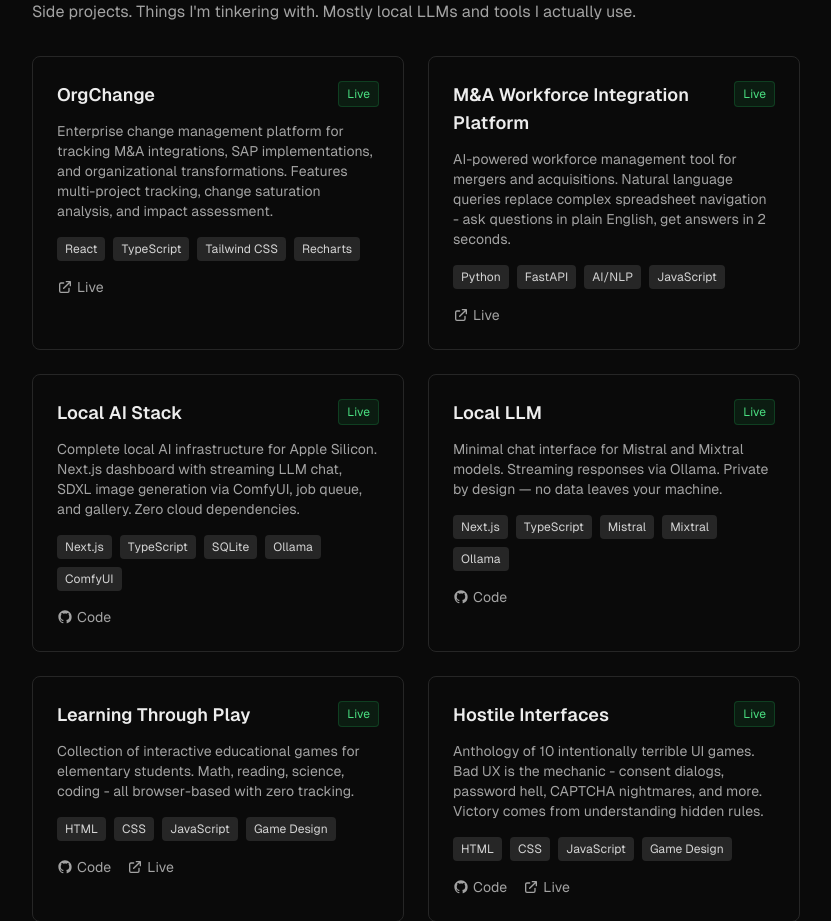
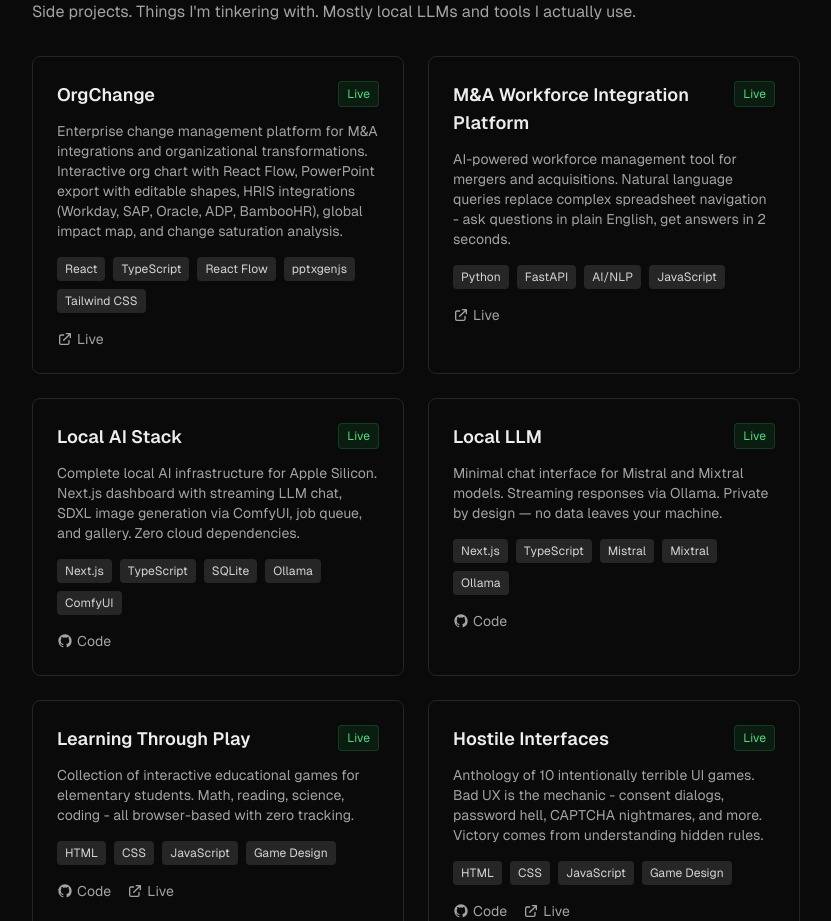
Before and after one commit to joshduffy/joshduffy.dev, a Next.js app: page / in a window 1280 px wide. Shown: the part 920-1841 px from the top of the page, without its empty margins (224-1055 px from the left). Built offline with nearby package versions, Linux system fonts and the light colour scheme.

Commit message:
Update OrgChange project description with new features

```diff
--- a/src/components/Projects.tsx
+++ b/src/components/Projects.tsx
@@ -13,8 +13,8 @@ const projects: Project[] = [
   {
     title: "OrgChange",
     description:
-      "Enterprise change management platform for tracking M&A integrations, SAP implementations, and organizational transformations. Features multi-project tracking, change saturation analysis, and impact assessment.",
-    tech: ["React", "TypeScript", "Tailwind CSS", "Recharts"],
+      "Enterprise change management platform for M&A integrations and organizational transformations. Interactive org chart with React Flow, PowerPoint export with editable shapes, HRIS integrations (Workday, SAP, Oracle, ADP, BambooHR), global impact map, and change saturation analysis.",
+    tech: ["React", "TypeScript", "React Flow", "pptxgenjs", "Tailwind CSS"],
     live: "https://orgchange.joshduffy.dev",
     status: "Live",
   },
```
